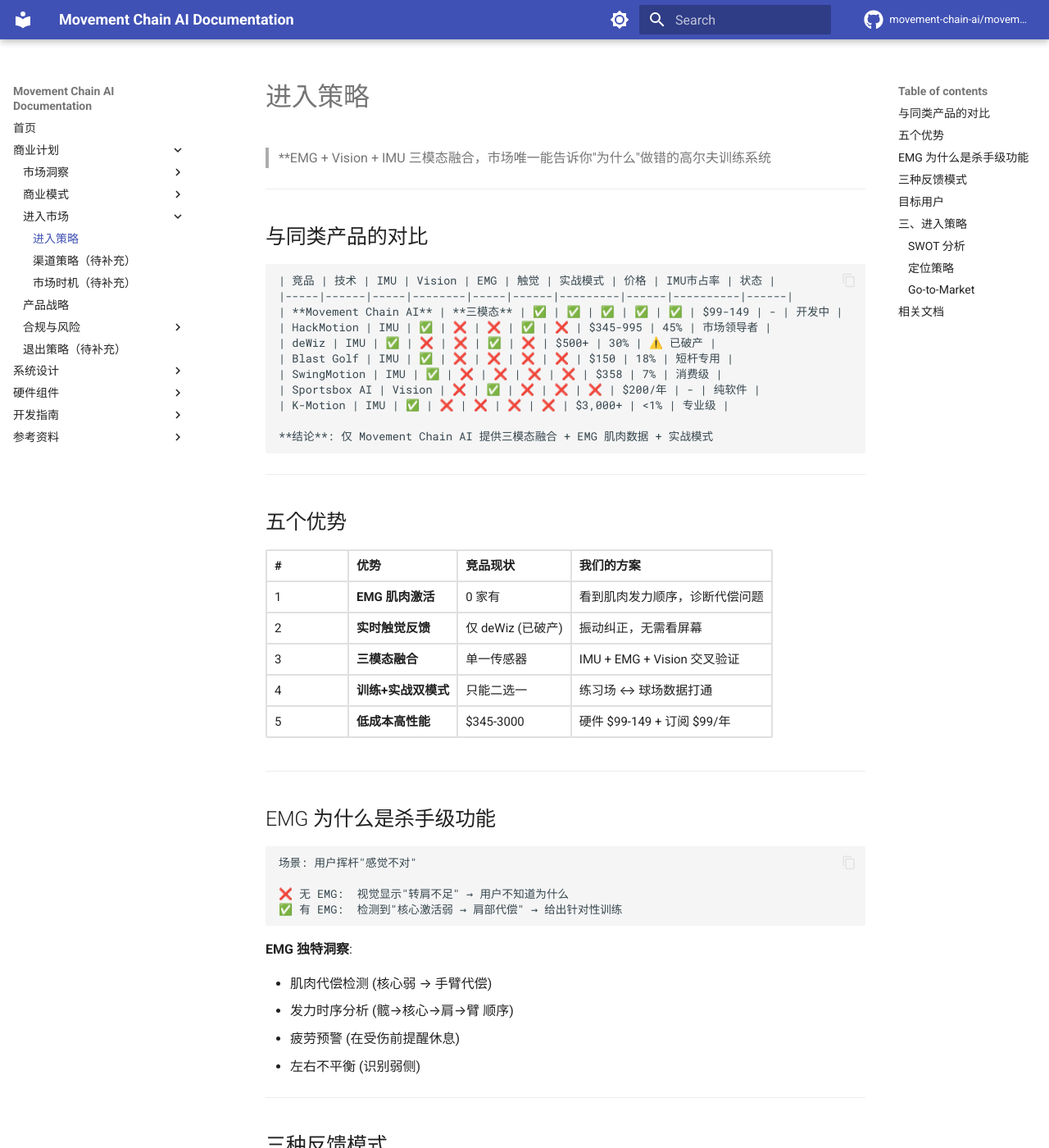
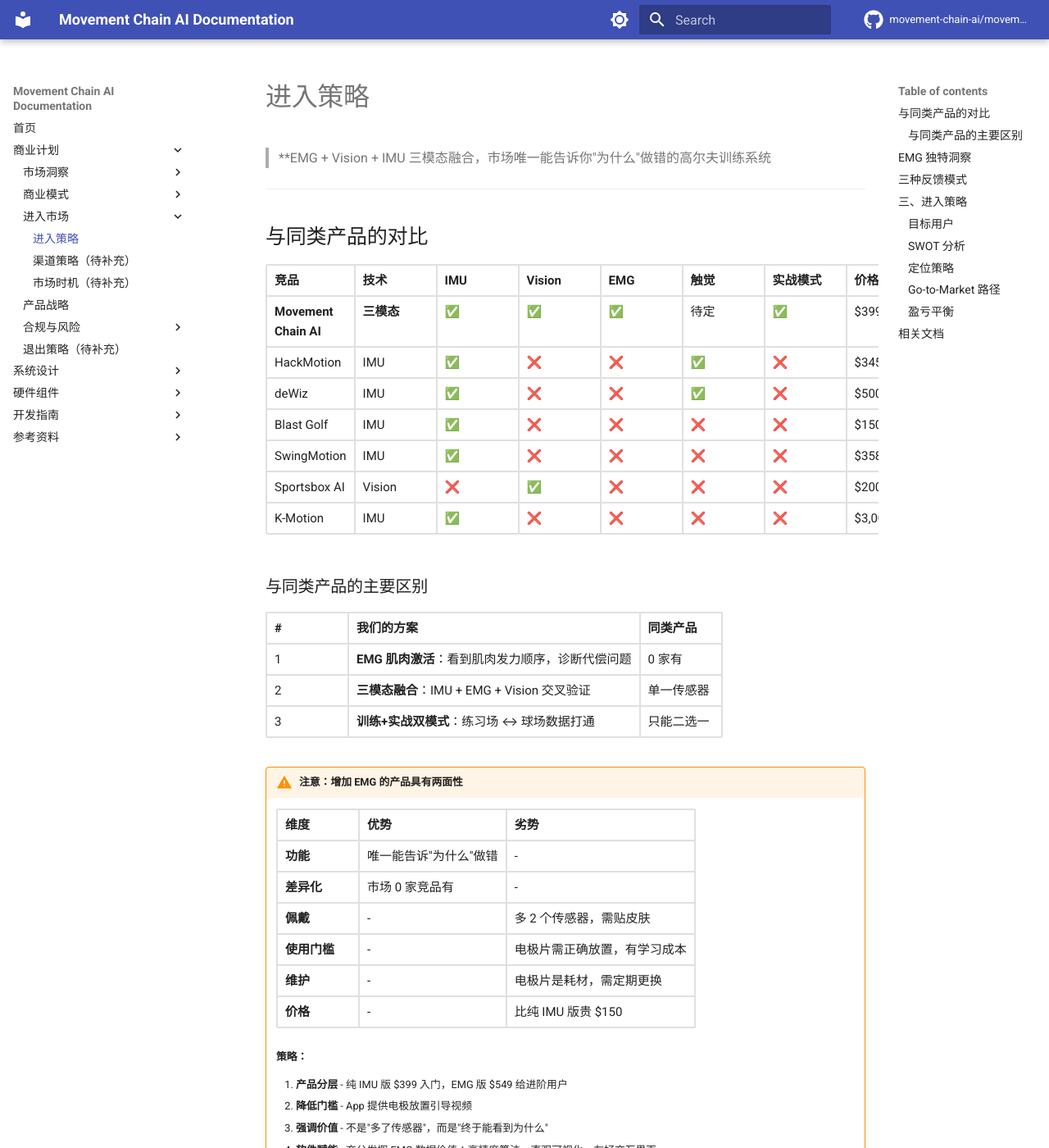
Before and after one commit to movement-chain-ai/movement-chain-docs, an MkDocs documentation site: the page built from docs/zh/business-plan/go-to-market/entry-strategy.md, in a window 1280 px wide and 1400 px high. Shown: the whole window at 82% size. Built offline with MkDocs 1.6.1 and Material for MkDocs 9.7.7, drawn with Linux system fonts in a browser that asks for light colours; comment, search, counter and statistics services are not loaded; the version menu is left out; some of the changed text lies outside the part shown.

Commit message:
更新进入策略文档
- 新增目标用户分类表格 (A1/A2/A3/B/C/D)
- SWOT 分析改为表格格式
- 扩充定位策略，增加产品分层和市场定位说明
- 优化 Go-to-Market 路径，添加核心指标
- 新增盈亏平衡小节

🤖 Generated with [Claude Code](https://claude.com/claude-code)

Co-Authored-By: Claude Opus 4.5 <noreply@anthropic.com>

````diff
--- a/docs/zh/business-plan/go-to-market/entry-strategy.md
+++ b/docs/zh/business-plan/go-to-market/entry-strategy.md
@@ -6,32 +6,51 @@
 
 ## 与同类产品的对比
 
-    | 竞品 | 技术 | IMU | Vision | EMG | 触觉 | 实战模式 | 价格 | IMU市占率 | 状态 |
-    |-----|------|-----|--------|-----|------|---------|------|----------|------|
-    | **Movement Chain AI** | **三模态** | ✅ | ✅ | ✅ | ✅ | ✅ | $99-149 | - | 开发中 |
-    | HackMotion | IMU | ✅ | ❌ | ❌ | ✅ | ❌ | $345-995 | 45% | 市场领导者 |
-    | deWiz | IMU | ✅ | ❌ | ❌ | ✅ | ❌ | $500+ | 30% | ⚠️ 已破产 |
-    | Blast Golf | IMU | ✅ | ❌ | ❌ | ❌ | ❌ | $150 | 18% | 短杆专用 |
-    | SwingMotion | IMU | ✅ | ❌ | ❌ | ❌ | ❌ | $358 | 7% | 消费级 |
-    | Sportsbox AI | Vision | ❌ | ✅ | ❌ | ❌ | ❌ | $200/年 | - | 纯软件 |
-    | K-Motion | IMU | ✅ | ❌ | ❌ | ❌ | ❌ | $3,000+ | <1% | 专业级 |
+| 竞品 | 技术 | IMU | Vision | EMG | 触觉 | 实战模式 | 价格 | IMU市占率 | 状态 |
+|------|------|-----|--------|-----|------|---------|------|----------|------|
+| **Movement Chain AI** | **三模态** | ✅ | ✅ | ✅ | 待定 | ✅ | $399-549 | - | 开发中 |
+| HackMotion | IMU | ✅ | ❌ | ❌ | ✅ | ❌ | $345-995 | 45% | 市场领导者 |
+| deWiz | IMU | ✅ | ❌ | ❌ | ✅ | ❌ | $500+ | 30% | ⚠️ 已破产 |
+| Blast Golf | IMU | ✅ | ❌ | ❌ | ❌ | ❌ | $150 | 18% | 短杆专用 |
+| SwingMotion | IMU | ✅ | ❌ | ❌ | ❌ | ❌ | $358 | 7% | 消费级 |
+| Sportsbox AI | Vision | ❌ | ✅ | ❌ | ❌ | ❌ | $200/年 | - | 纯软件 |
+| K-Motion | IMU | ✅ | ❌ | ❌ | ❌ | ❌ | $3,000+ | <1% | 专业级 |
 
-    **结论**: 仅 Movement Chain AI 提供三模态融合 + EMG 肌肉数据 + 实战模式
----
+### 与同类产品的主要区别
 
-## 五个优势
+| # | 我们的方案 | 同类产品 |
+|---|------------|---------|
+| 1 | **EMG 肌肉激活**：看到肌肉发力顺序，诊断代偿问题 | 0 家有 |
+| 2 | **三模态融合**：IMU + EMG + Vision 交叉验证 | 单一传感器 |
+| 3 | **训练+实战双模式**：练习场 ↔ 球场数据打通 | 只能二选一 |
 
-| # | 优势 | 竞品现状 | 我们的方案 |
-|---|------|---------|-----------|
-| 1 | **EMG 肌肉激活** | 0 家有 | 看到肌肉发力顺序，诊断代偿问题 |
-| 2 | **实时触觉反馈** | 仅 deWiz (已破产) | 振动纠正，无需看屏幕 |
-| 3 | **三模态融合** | 单一传感器 | IMU + EMG + Vision 交叉验证 |
-| 4 | **训练+实战双模式** | 只能二选一 | 练习场 ↔ 球场数据打通 |
-| 5 | **低成本高性能** | $345-3000 | 硬件 $99-149 + 订阅 $99/年 |
+!!! warning "注意：增加 EMG 的产品具有两面性"
+
+    | 维度 | 优势 | 劣势 |
+    |------|------|------|
+    | **功能** | 唯一能告诉"为什么"做错 | - |
+    | **差异化** | 市场 0 家竞品有 | - |
+    | **佩戴** | - | 多 2 个传感器，需贴皮肤 |
+    | **使用门槛** | - | 电极片需正确放置，有学习成本 |
+    | **维护** | - | 电极片是耗材，需定期更换 |
+    | **价格** | - | 比纯 IMU 版贵 $150 |
+
+    **策略：**
+
+    1. **产品分层** - 纯 IMU 版 $399 入门，EMG 版 $549 给进阶用户
+    2. **降低门槛** - App 提供电极放置引导视频
+    3. **强调价值** - 不是"多了传感器"，而是"终于能看到为什么"
+    4. **软件赋能** - 充分发挥 EMG 数据价值：高精度算法、直观可视化、友好交互界面
+    5. **人性化设计** - 传感器贴合人体工学、快速穿戴、舒适材质
 
 ---
 
-## EMG 为什么是杀手级功能
+## EMG 独特洞察
+
+- 肌肉代偿检测 (核心弱 → 手臂代偿)
+- 发力时序分析 (髋→核心→肩→臂 顺序)
+- 疲劳预警 (在受伤前提醒休息)
+- 左右不平衡 (识别弱侧)
 
 ```text
 场景: 用户挥杆"感觉不对"
@@ -39,13 +58,6 @@
 ❌ 无 EMG:  视觉显示"转肩不足" → 用户不知道为什么
 ✅ 有 EMG:  检测到"核心激活弱 → 肩部代偿" → 给出针对性训练
 ```
-
-**EMG 独特洞察**:
-
-- 肌肉代偿检测 (核心弱 → 手臂代偿)
-- 发力时序分析 (髋→核心→肩→臂 顺序)
-- 疲劳预警 (在受伤前提醒休息)
-- 左右不平衡 (识别弱侧)
 
 ---
 
@@ -64,68 +76,77 @@
 
 > 详细技术规格见: [实时反馈规范](../../design/specs/real-time-feedback.md)
 
----
-
-## 目标用户
-
-| 优先级 | 用户群 | 为什么选我们 |
-|--------|--------|-------------|
-| P0 | 认真高尔夫爱好者 | EMG 提供专业级洞察，价格可负担 |
-| P1 | 高尔夫教练 | 客观数据支撑教学，多学员管理 |
-| P2 | 运动康复师 | 肌肉激活数据辅助诊断 |
-
----
 
 ## 三、进入策略
 
+### 目标用户
+
+| 用户类型 | 定位 | 策略 |
+|---------|------|------|
+| **A1 类玩家** | 核心利润 | 愿意持续付费、追求长期进步 → 重点服务，订阅/高价方案 |
+| **A2 类玩家** | 可服务 | 一次性分析、偶尔复购 → 标准化产品，控制人工成本 |
+| **A3 类玩家** | 不服务 | 只想免费、质疑多付费低 → 主动过滤 |
+| **B 类教练** | 战略用户 | 口碑传播节点 → 让其"不反对"即可，不追求付费 |
+| **C/D 类** | 暂不考虑 | 球场/俱乐部/专业运动员 → 未来机会 |
+
+> 详见：[用户画像](../market-insights/user-personas.md)
+
 ### SWOT 分析
 
-```text
-┌────────────────────────┬────────────────────────┐
-│       优势 (S)          │       劣势 (W)         │
-├────────────────────────┼────────────────────────┤
-│ • EMG 差异化           │ • 品牌认知度低          │
-│ • 三模态唯一           │ • 资源有限             │
-│ • 本土化优势           │ • 供应链待建立          │
-│ • 开源社区            │ • 无销售渠道            │
-└────────────────────────┴────────────────────────┘
-┌────────────────────────┬────────────────────────┐
-│       机会 (O)          │       威胁 (T)         │
-├────────────────────────┼────────────────────────┤
-│ • 中国市场空白          │ • 巨头进入             │
-│ • 技术成熟             │ • 价格战              │
-│ • 智能手机普及          │ • 专利风险             │
-│ • 健康意识提升          │ • 市场教育成本高        │
-└────────────────────────┴────────────────────────┘
-```
+| 优势 (S) | 劣势 (W) |
+|----------|----------|
+| EMG 差异化，市场唯一 | 品牌认知度低 |
+| 三模态融合技术 | 资源有限 |
+| 本土化优势 | 供应链待建立 |
+| 开源社区支持 | 无成熟销售渠道 |
+
+| 机会 (O) | 威胁 (T) |
+|----------|----------|
+| 中国市场空白 | 巨头可能进入 |
+| 技术成熟可落地 | 价格战风险 |
+| 智能手机普及 | 专利风险 |
+| 健康意识提升 | 市场教育成本高 |
 
 ### 定位策略
 
 | 维度 | 策略 |
-|-----|------|
-| **价格** | $300-400 (与消费级竞品同价位) |
-| **功能** | 专业级数据 (超越消费级) |
-| **市场** | 中国优先 → 全球 |
-| **渠道** | DTC + 高尔夫教练 |
+|------|------|
+| **产品** | 纯 IMU 版入门 + EMG 版进阶，满足不同用户需求 |
+| **价格** | $399 / $549，与消费级同价但功能超越 |
+| **市场** | 美国优先 → 全球扩展 |
+| **渠道** | DTC 直销 + 教练合作推荐 |
+| **定位** | "课后辅助工具"，不替代真人教练 |
 
-### Go-to-Market
+### Go-to-Market 路径
 
 ```text
-Phase 1: 验证 (0-6 个月)
-├── MVP 开发
+Phase 1: 验证
+├── MVP 开发完成
 ├── 早期用户测试 (50 人)
-└── 产品迭代
+├── 产品快速迭代
+└── 核心指标：用户留存 > 60%
 
-Phase 2: 启动 (6-12 个月)
-├── 众筹 (Kickstarter/淘宝众筹)
-├── KOL 合作 (高尔夫博主)
-└── 教练合作伙伴 (10 家)
+Phase 2: 启动
+├── 众筹验证 (Kickstarter / 淘宝众筹)
+├── KOL 合作 (高尔夫博主、教练)
+├── 建立教练合作伙伴网络 (10+ 家)
+└── 核心指标：众筹目标达成率
 
-Phase 3: 扩展 (12-24 个月)
-├── 正式销售渠道
+Phase 3: 扩展
+├── 正式销售渠道 (官网 DTC + 电商平台)
 ├── 区域扩展 (日韩、东南亚)
-└── B2B (高尔夫学校、球场)
+├── B2B 拓展 (高尔夫学校、球场)
+└── 核心指标：年销量 > 1,000 台，实现盈利
 ```
+
+### 盈亏平衡
+
+| 版本 | 推荐售价 | 每台净利 | 盈亏平衡销量 |
+|------|----------|----------|--------------|
+| 纯 IMU 版 | $399 | $53 | 818 台 |
+| IMU + EMG 版 | $549 | $66 | 810 台 |
+
+> 详见：[单位经济学](../business-model/unit-economics.md)
 
 ---
 
````
